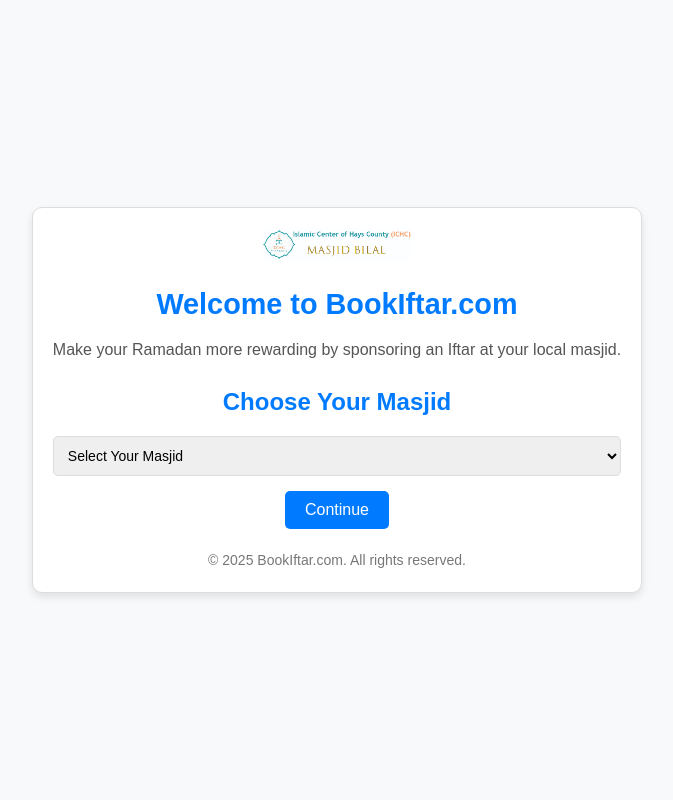
After one commit to signm4/ramadan-iftar-booking, a Flask app: template templates/home.html in a window 1280 px wide. The commit adds this page. Shown: the whole page, without its empty margins (303-976 px from the left). Run offline with Flask 3, Linux system fonts and the light colour scheme; the template is opened without the code that fills it, so the values that code supplies are empty.

Commit message:
added a website and made a home page with masjid selection

```diff
--- a/app.py
+++ b/app.py
@@ -3,7 +3,7 @@
 from datetime import datetime
 import os
 
-app = Flask(__name__)
+app = Flask(__name__, static_folder='static')
 
 # Configure upload folder
 UPLOAD_FOLDER = 'static/uploads'
@@ -37,8 +37,25 @@
     return total if total else 0
 
 @app.route('/')
-def index():
-    return render_template('index.html')
+def home():
+    return render_template('home.html')
+
+@app.route('/select-masjid', methods=['GET'])
+def select_masjid():
+    masjid = request.args.get('masjid')
+    if not masjid:
+        return redirect(url_for('home'))
+    # Redirect to the specific masjid's form page
+    return redirect(url_for('masjid_form', masjid=masjid))
+
+@app.route('/masjid/<masjid>')
+def masjid_form(masjid):
+    # Check for specific masjid and render the corresponding form
+    if masjid == "MasjidBilal":
+        return render_template('form.html', masjid_name="Masjid Bilal (Kyle, TX)")
+    else:
+        return render_template('404.html'), 404
+
 
 @app.route('/available-slots', methods=['GET'])
 def available_slots():
@@ -54,7 +71,8 @@
     except ValueError:
         return jsonify({"status": "error", "message": "Invalid date format."})
 
-    booked = slots_booked(date)
+    # Calculate available slots
+    booked = slots_booked(date)  # Assume slots_booked(date) returns the number of slots already booked
     available = max(0, 8 - booked)
     return jsonify({"status": "success", "available": available})
 
--- a/static/styles.css
+++ b/static/styles.css
@@ -149,3 +149,90 @@
 .thank-you-actions .button:hover {
     background-color: #0056b3;
 }
+
+
+/* General Reset */
+body, h1, h2, p, form {
+    margin: 0;
+    padding: 0;
+    font-family: 'Arial', sans-serif;
+    box-sizing: border-box;
+}
+
+/* Body Styling */
+body {
+    background-color: #f8f9fa; /* Light background */
+    color: #343a40; /* Dark text */
+    line-height: 1.6;
+    font-size: 16px;
+    display: flex;
+    justify-content: center;
+    align-items: center;
+    min-height: 100vh;
+    padding: 20px;
+}
+
+/* Container */
+.container {
+    max-width: 600px;
+    background: white;
+    padding: 20px;
+    border-radius: 10px;
+    box-shadow: 0 4px 8px rgba(0, 0, 0, 0.1);
+    text-align: center;
+}
+
+/* Header */
+.header .logo {
+    max-width: 150px;
+    margin-bottom: 20px;
+}
+
+.header h1 {
+    color: #007bff; /* Primary color */
+    font-size: 1.8em;
+    margin-bottom: 10px;
+}
+
+.header p {
+    margin: 10px 0;
+    color: #555;
+}
+
+/* Masjid Selection */
+.choose-masjid h2 {
+    margin-bottom: 15px;
+    color: #007bff;
+}
+
+.choose-masjid select {
+    width: 100%;
+    padding: 10px;
+    margin-bottom: 15px;
+    border: 1px solid #ddd;
+    border-radius: 5px;
+    font-size: 14px;
+}
+
+.choose-masjid .button {
+    background-color: #007bff;
+    color: white;
+    text-decoration: none;
+    padding: 10px 20px;
+    border-radius: 5px;
+    font-size: 16px;
+    border: none;
+    cursor: pointer;
+    transition: background-color 0.3s;
+}
+
+.choose-masjid .button:hover {
+    background-color: #0056b3;
+}
+
+/* Footer */
+.footer {
+    margin-top: 20px;
+    color: #777;
+    font-size: 14px;
+}
--- /dev/null
+++ b/templates/home.html
@@ -0,0 +1,32 @@
+<!DOCTYPE html>
+<html lang="en">
+<head>
+    <meta charset="UTF-8">
+    <meta name="viewport" content="width=device-width, initial-scale=1.0">
+    <title>Book Iftar - Choose Your Masjid</title>
+    <link rel="stylesheet" href="static/styles.css">
+</head>
+<body>
+    <div class="container">
+        <header class="header">
+            <img src="static/logo_ichc.jpg" alt="Book Iftar Logo" class="logo">
+            <h1>Welcome to BookIftar.com</h1>
+            <p>Make your Ramadan more rewarding by sponsoring an Iftar at your local masjid.</p>
+        </header>
+        <div class="choose-masjid">
+            <h2>Choose Your Masjid</h2>
+            <form action="/select-masjid" method="GET">
+                <select id="masjid" name="masjid" required>
+                    <option value="" disabled selected>Select Your Masjid</option>
+                    <option value="MasjidBilal">Masjid Bilal (Kyle, TX)</option>
+                </select>
+                <br>
+                <button type="submit" class="button">Continue</button>
+            </form>
+        </div>
+        <footer class="footer">
+            <p>&copy; 2025 BookIftar.com. All rights reserved.</p>
+        </footer>
+    </div>
+</body>
+</html>
```
Also changed, not shown: templates/form.html (added, +118 -0 lines).
